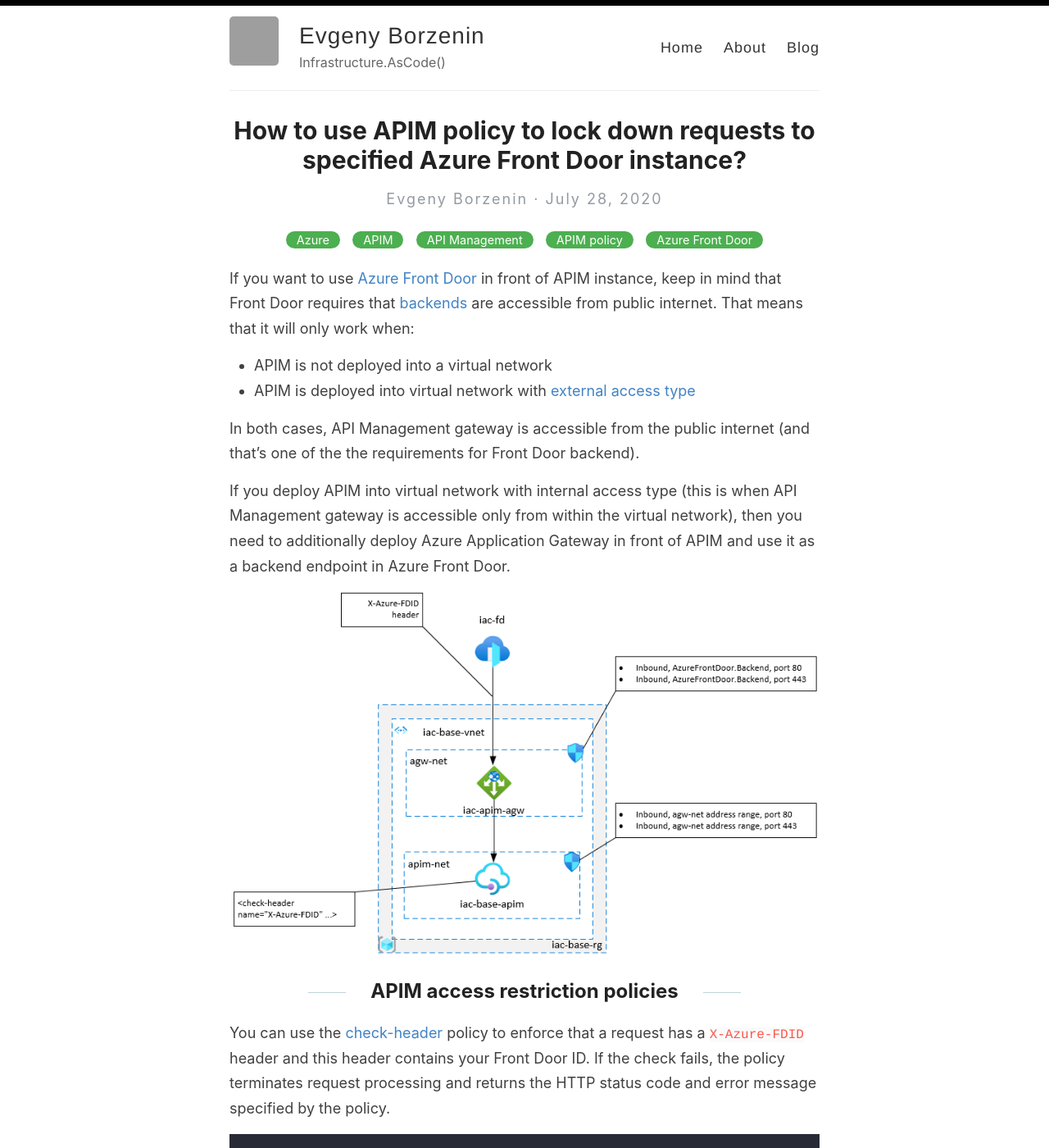
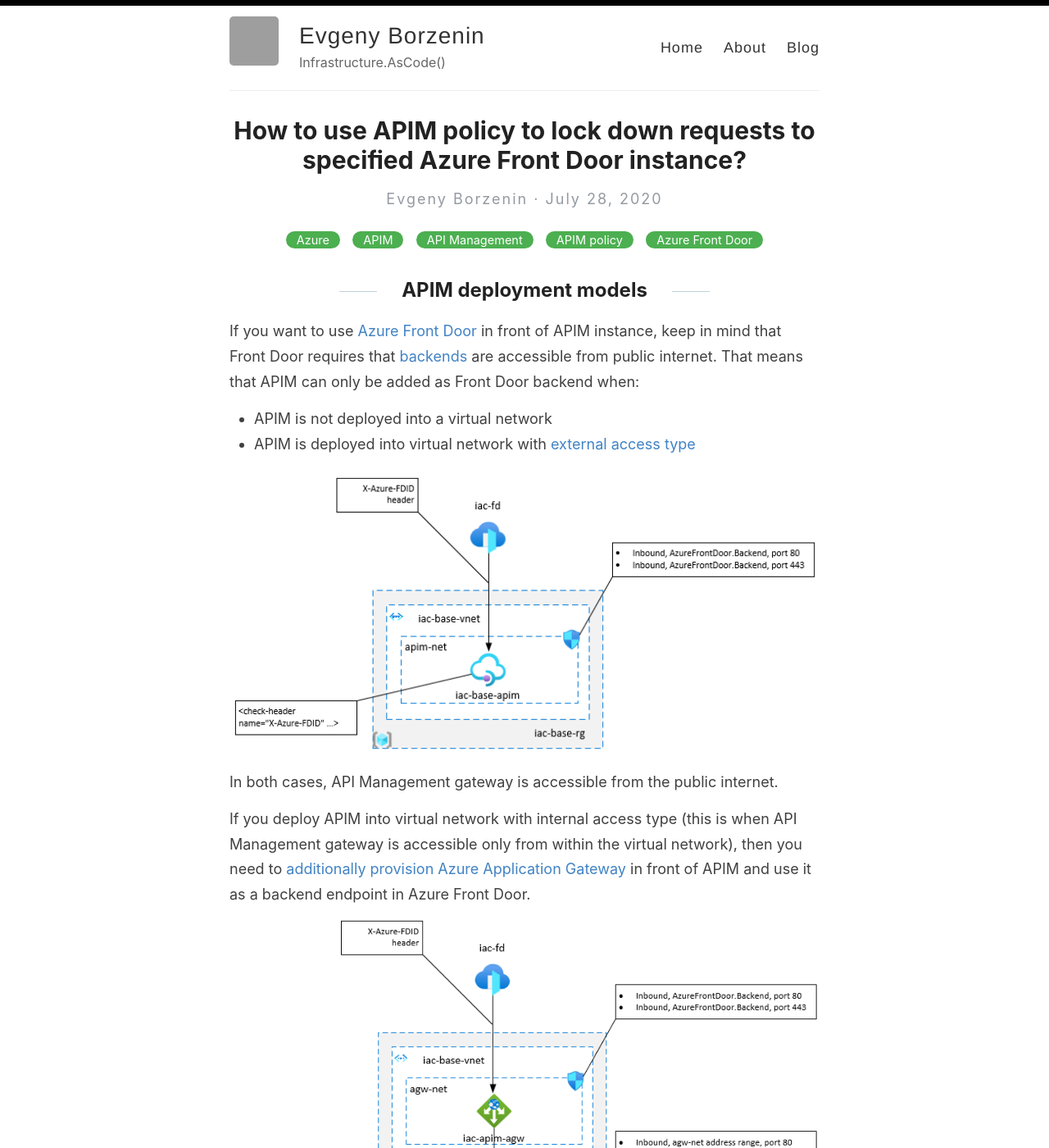
Before and after one commit to evgenyb/evgenyb.github.io, a Jekyll site: the page built from _posts/2020-07-28-restrict-requests-from-front-door-with-apim-policy.md, in a window 1280 px wide and 1400 px high. Shown: the whole window at 82% size. Built offline with Jekyll 4.4.1, drawn with Linux system fonts in a browser that asks for light colours; some of the changed text lies outside the part shown; grey boxes are pictures that could not be loaded.

Commit message:
Add more images and content'

````diff
--- a/_posts/2020-07-28-restrict-requests-from-front-door-with-apim-policy.md
+++ b/_posts/2020-07-28-restrict-requests-from-front-door-with-apim-policy.md
@@ -5,20 +5,24 @@
 categories: [Azure, APIM, API Management, APIM policy, Azure Front Door]
 ---
 
-If you want to use [Azure Front Door](https://azure.microsoft.com/en-us/services/frontdoor/#overview) in front of APIM instance, keep in mind that Front Door requires that [backends](https://docs.microsoft.com/en-us/azure/frontdoor/front-door-backend-pool) are accessible from public internet. That means that it will only work when:
+## APIM deployment models
+
+If you want to use [Azure Front Door](https://azure.microsoft.com/en-us/services/frontdoor/#overview) in front of APIM instance, keep in mind that Front Door requires that [backends](https://docs.microsoft.com/en-us/azure/frontdoor/front-door-backend-pool) are accessible from public internet. That means that APIM can only be added as Front Door backend when:
 
 * APIM is not deployed into a virtual network
 * APIM is deployed into virtual network with [external access type](https://docs.microsoft.com/en-us/azure/api-management/api-management-using-with-vnet)
 
-In both cases, API Management gateway is accessible from the public internet (and that's one of the the requirements for Front Door backend).
+![apim-internal](/images/2020-07-28-apim-external.png)
 
-If you deploy APIM into virtual network with internal access type (this is when API Management gateway is accessible only from within the virtual network), then you need to additionally deploy Azure Application Gateway in front of APIM and use it as a backend endpoint in Azure Front Door.
+In both cases, API Management gateway is accessible from the public internet.
+
+If you deploy APIM into virtual network with internal access type (this is when API Management gateway is accessible only from within the virtual network), then you need to [additionally provision Azure Application Gateway](https://docs.microsoft.com/en-us/azure/api-management/api-management-howto-integrate-internal-vnet-appgateway) in front of APIM and use it as a backend endpoint in Azure Front Door.
 
 ![apim-internal](/images/2020-07-28-apim-internal.png)
 
 ## APIM access restriction policies
 
-You can use the [check-header](https://docs.microsoft.com/en-us/azure/api-management/api-management-access-restriction-policies#CheckHTTPHeader) policy to enforce that a request has a `X-Azure-FDID` header and this header contains your Front Door ID. If the check fails, the policy terminates request processing and returns the HTTP status code and error message specified by the policy.
+For each requests sent to the backends, Front Door includes Front Door ID inside `X-Azure-FDID` header. If you want your APIM instance to only accept requests from Front Door, you can use the [check-header](https://docs.microsoft.com/en-us/azure/api-management/api-management-access-restriction-policies#CheckHTTPHeader) policy to enforce that a request has a `X-Azure-FDID` header and this header contains your Front Door ID. If the check fails, the policy terminates request processing and returns the HTTP status code and error message specified by the policy.
 
 ```xml
 <check-header name="X-Azure-FDID" failed-check-httpcode="401" failed-check-error-message="Not authorized" ignore-case="false">
@@ -56,7 +60,9 @@
 
 ## Network Security Group
 
-If you deploy APIM into private Vnet, you can use the service tag `AzureFrontDoor.Backend` in your [Network Security Group](https://docs.microsoft.com/en-us/azure/virtual-network/security-overview). For example, if you want to open traffic from Front Door to APIM on port 443, add the following NSG rule:
+If you deploy APIM into private virtual network (both for internal and external access types) and you only want to accept traffic from Front Door, you can use the service tag `AzureFrontDoor.Backend` in your [Network Security Group](https://docs.microsoft.com/en-us/azure/virtual-network/security-overview).
+
+If you use `internal` access type, then you configure `AzureFrontDoor.Backend` rules at Network Security Group assigned to `agw-net` subnet (check image above). In addition, you can restrict that `api-net` subnet only accept traffic from `agw-net` subnet by configuring Network Security group assigned to `apim-net`.
 
 ## Useful links
 
````
Also changed, not shown: other parts of _posts/2020-07-28-restrict-requests-from-front-door-with-apim-policy.md (+1 -0 lines), images/2020-07-28-apim-external.png (added).
